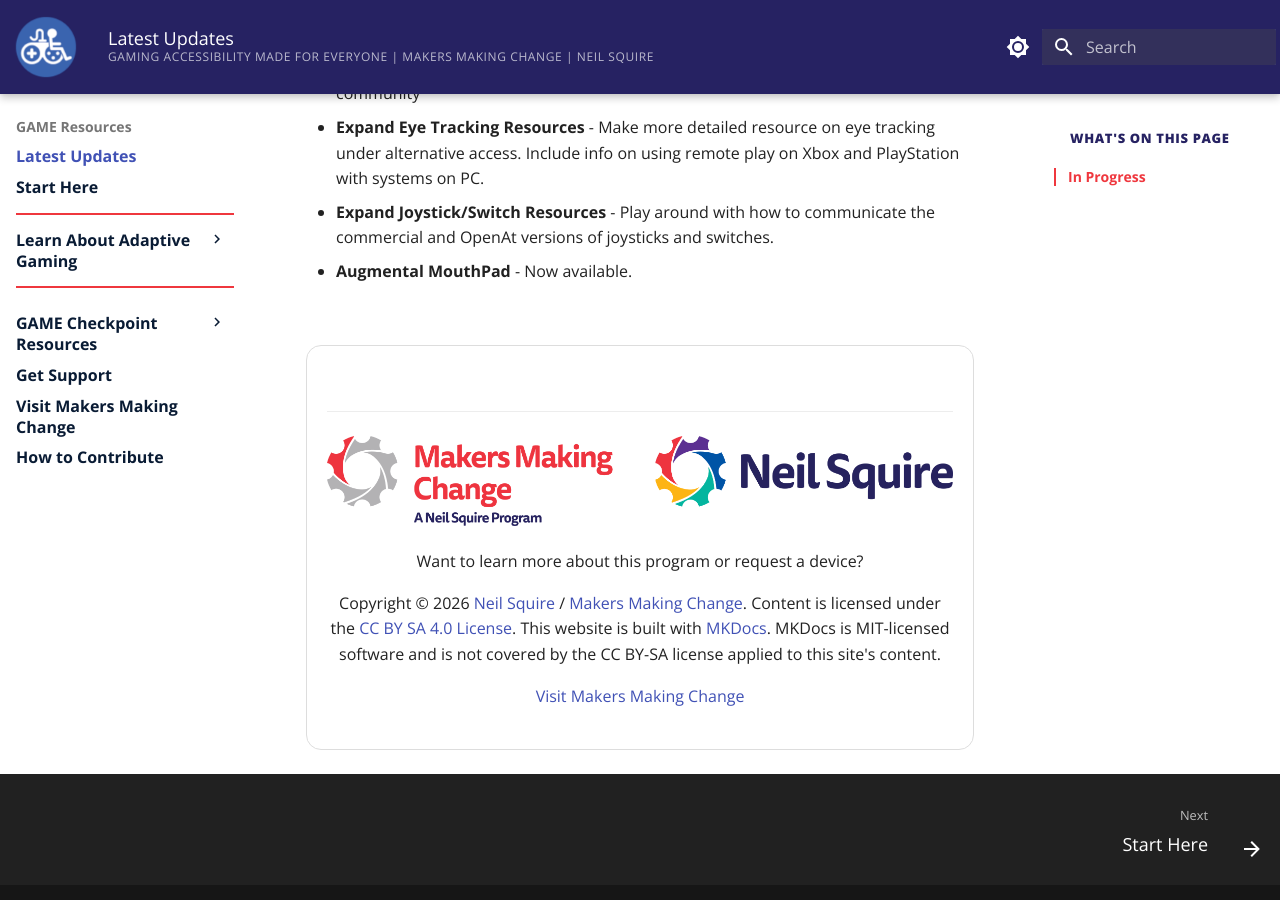
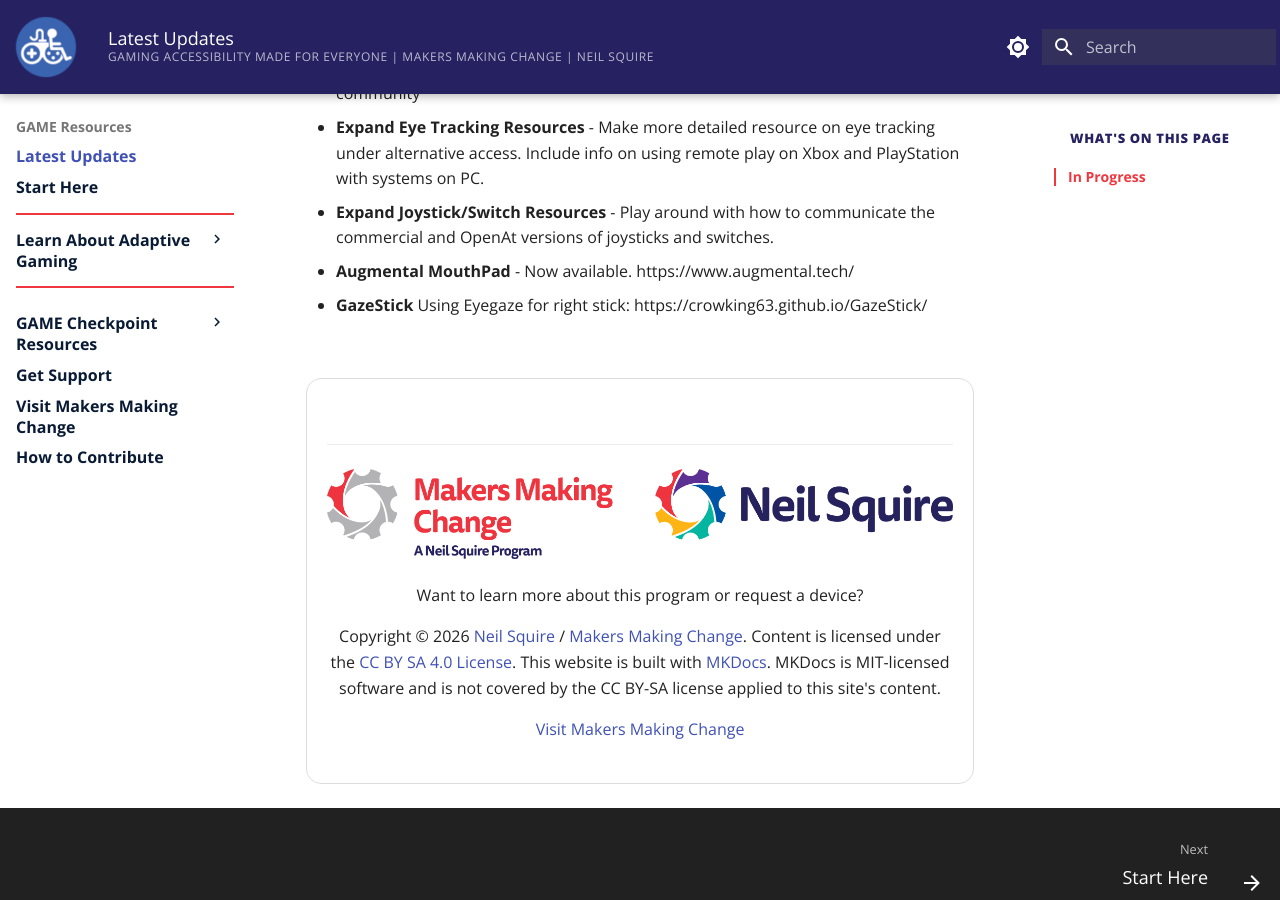
Before and after one commit to makersmakingchange/GAME-Checkpoints, an MkDocs documentation site: the page built from docs/updates.md, in a window 1280 px wide and 900 px high, scrolled down 562 px. Built offline with MkDocs 1.6.1 and Material for MkDocs 9.7.7, drawn with Linux system fonts in a browser that asks for light colours.

Commit message:
Update updates.md

```diff
--- a/docs/updates.md
+++ b/docs/updates.md
@@ -14,4 +14,5 @@
  * **Player focused resource** - A static PDF that can be downloaded that give an abreviated version of the equipment/methods to make gaming accessible. Also will include a few example setups from other players and resources on where to find community
  * **Expand Eye Tracking Resources** - Make more detailed resource on eye tracking under alternative access. Include info on using remote play on Xbox and PlayStation with systems on PC.
  * **Expand Joystick/Switch Resources** - Play around with how to communicate the commercial and OpenAt versions of joysticks and switches.
- * **Augmental MouthPad** - Now available.
+ * **Augmental MouthPad** - Now available. https://www.augmental.tech/
+ * **GazeStick** Using Eyegaze for right stick: https://crowking63.github.io/GazeStick/
```
